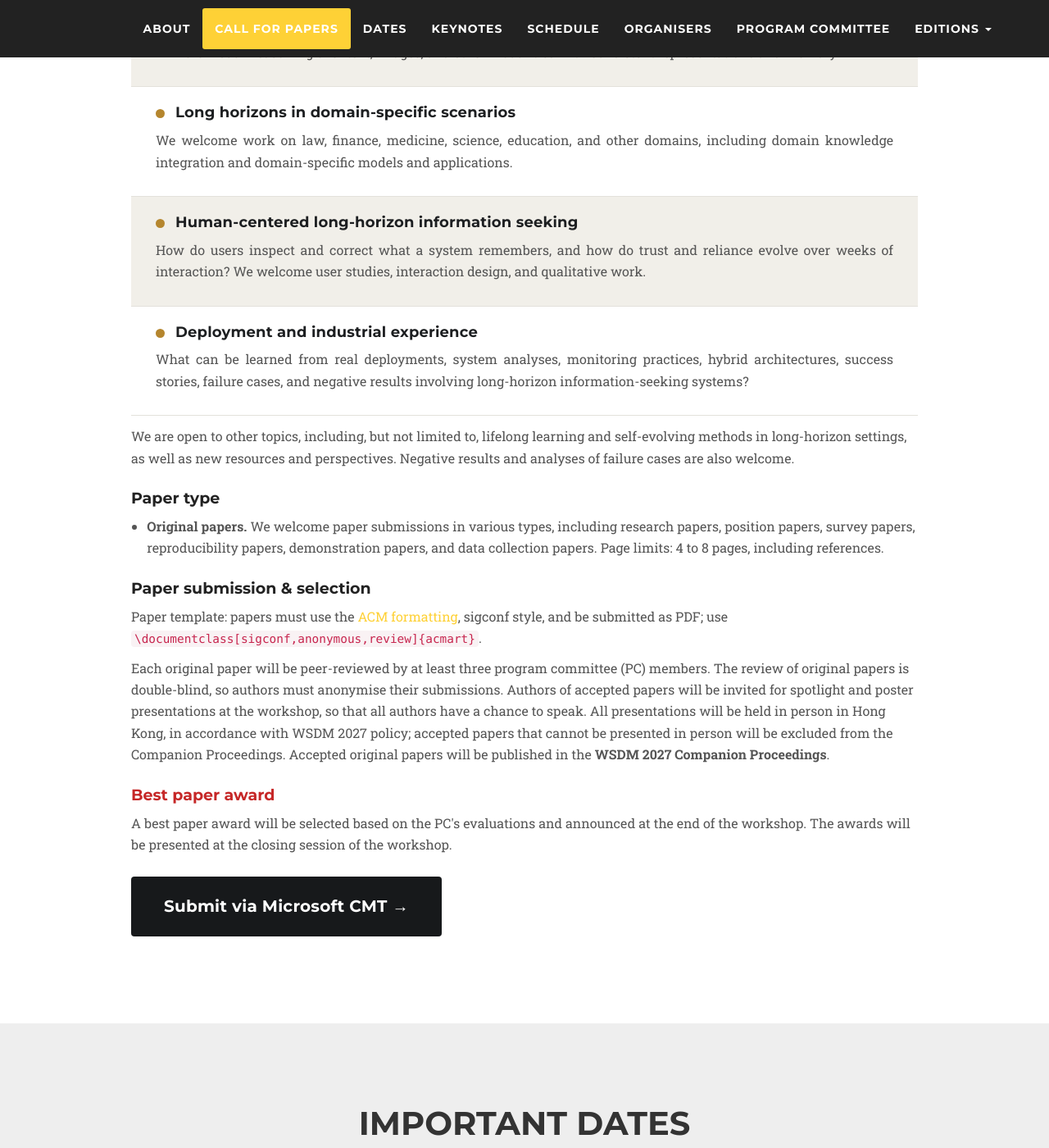
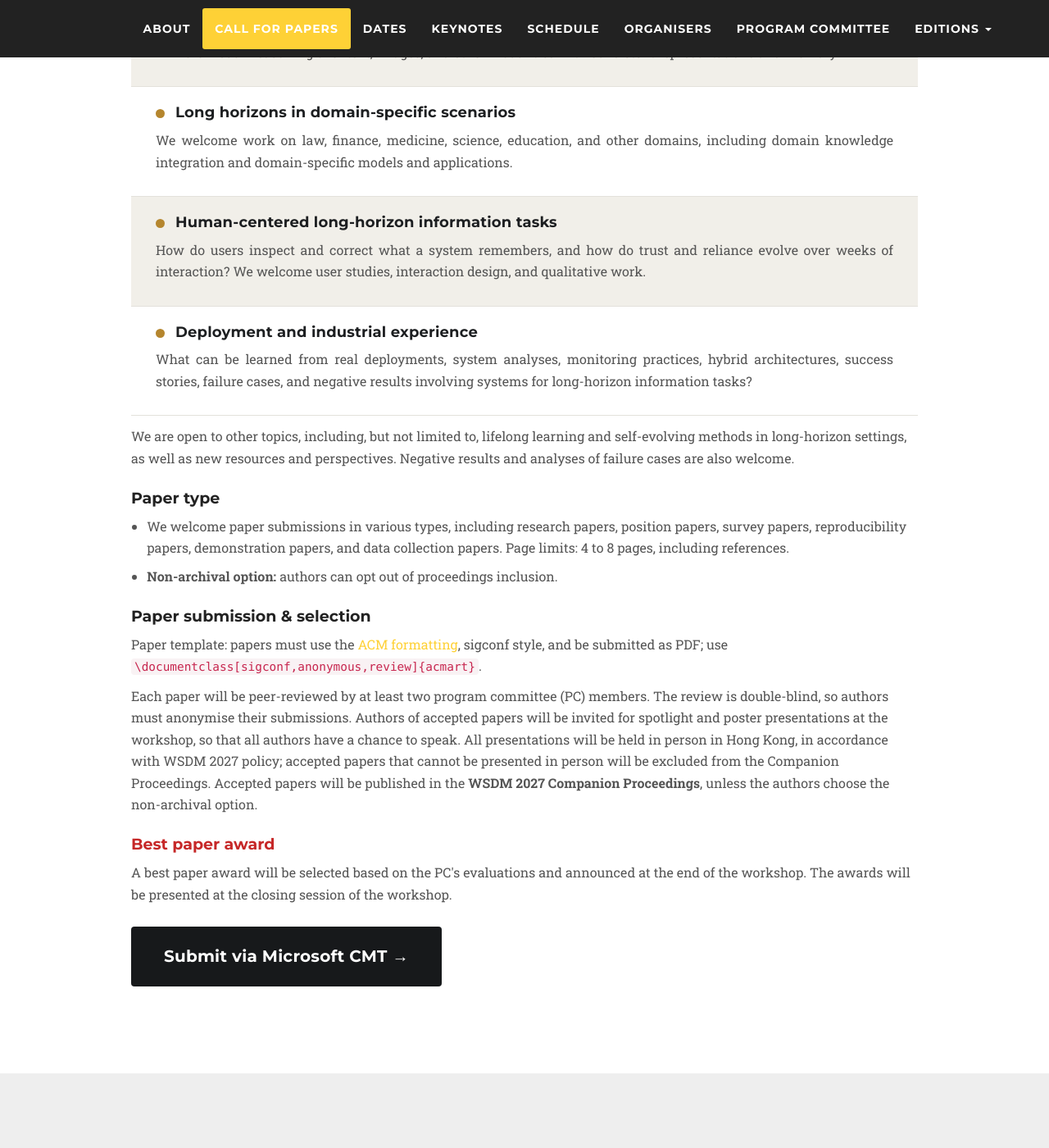
Before and after one commit to longseek-workshop/longseek-workshop.github.io, a Jekyll site: the page built from wsdm2027.md, in a window 1280 px wide and 1400 px high, scrolled down 2390 px. Shown: the whole window at 82% size. Built offline with Jekyll 4.4.1, drawn with Linux system fonts in a browser that asks for light colours; nearby versions of some CDN libraries; some web fonts are replaced.

Commit message:
Update cfp-wsdm2027.html

```diff
--- a/_includes/cfp-wsdm2027.html
+++ b/_includes/cfp-wsdm2027.html
@@ -105,12 +105,12 @@
               <p>We welcome work on law, finance, medicine, science, education, and other domains, including domain knowledge integration and domain-specific models and applications.</p>
             </div>
             <div class="theme-row">
-              <h4>Human-centered long-horizon information seeking</h4>
+              <h4>Human-centered long-horizon information tasks</h4>
               <p>How do users inspect and correct what a system remembers, and how do trust and reliance evolve over weeks of interaction? We welcome user studies, interaction design, and qualitative work.</p>
             </div>
             <div class="theme-row">
               <h4>Deployment and industrial experience</h4>
-              <p>What can be learned from real deployments, system analyses, monitoring practices, hybrid architectures, success stories, failure cases, and negative results involving long-horizon information-seeking systems?</p>
+              <p>What can be learned from real deployments, system analyses, monitoring practices, hybrid architectures, success stories, failure cases, and negative results involving systems for long-horizon information tasks?</p>
             </div>
           </div>
           <p style="margin-top: 12px; margin-bottom: 0;">We are open to other topics, including, but not limited to, lifelong learning and self-evolving methods in long-horizon settings, as well as new resources and perspectives. Negative results and analyses of failure cases are also welcome.</p>
@@ -171,9 +171,9 @@
         <div class="ls-block">
           <h3>Paper type</h3>
           <ul>
-            <li><b>Original papers.</b> We welcome paper submissions in various types, including research papers, position papers, survey papers, reproducibility papers, demonstration papers, and data collection papers.
-              <!-- TODO: page limits once decided. -->
+            <li>We welcome paper submissions in various types, including research papers, position papers, survey papers, reproducibility papers, demonstration papers, and data collection papers.
               Page limits: 4 to 8 pages, including references.</li>
+            <li><b>Non-archival option:</b> authors can opt out of proceedings inclusion.</li>
             {% comment %} Removed 2026-10-21 (no published-paper track):
             <li><b>Published papers.</b> We welcome papers already accepted at top-tier conferences or in journals, e.g., SIGIR, WWW, WSDM, CIKM, ECIR, ACL, EMNLP, TOIS, and IP&amp;M. Authors should submit a 1-page abstract, including the full reference where the paper was accepted.</li>
             {% endcomment %}
@@ -186,12 +186,12 @@
             Paper template: papers must use the <a href="https://www.acm.org/publications/proceedings-template" target="_blank">ACM formatting</a>, sigconf style, and be submitted as PDF; use <code>\documentclass[sigconf,anonymous,review]{acmart}</code>.
           </p>
           <p style="margin-bottom: 0;">
-            Each original paper will be peer-reviewed by at least three program committee (PC) members.
-            The review of original papers is double-blind, so authors must anonymise their submissions.
+            Each paper will be peer-reviewed by at least two program committee (PC) members.
+            The review is double-blind, so authors must anonymise their submissions.
             {% comment %} Removed 2026-10-21 (no published-paper track): Abstracts of published papers will be checked by the organisers for relevance to the workshop. These abstracts are not anonymised because they include the full reference. {% endcomment %}
             Authors of accepted papers will be invited for spotlight and poster presentations at the workshop, so that all authors have a chance to speak.
             All presentations will be held in person in Hong Kong, in accordance with WSDM 2027 policy; accepted papers that cannot be presented in person will be excluded from the Companion Proceedings.
-            Accepted original papers will be published in the <b>WSDM 2027 Companion Proceedings</b>.
+            Accepted papers will be published in the <b>WSDM 2027 Companion Proceedings</b>, unless the authors choose the non-archival option.
           </p>
         </div>
 
```
